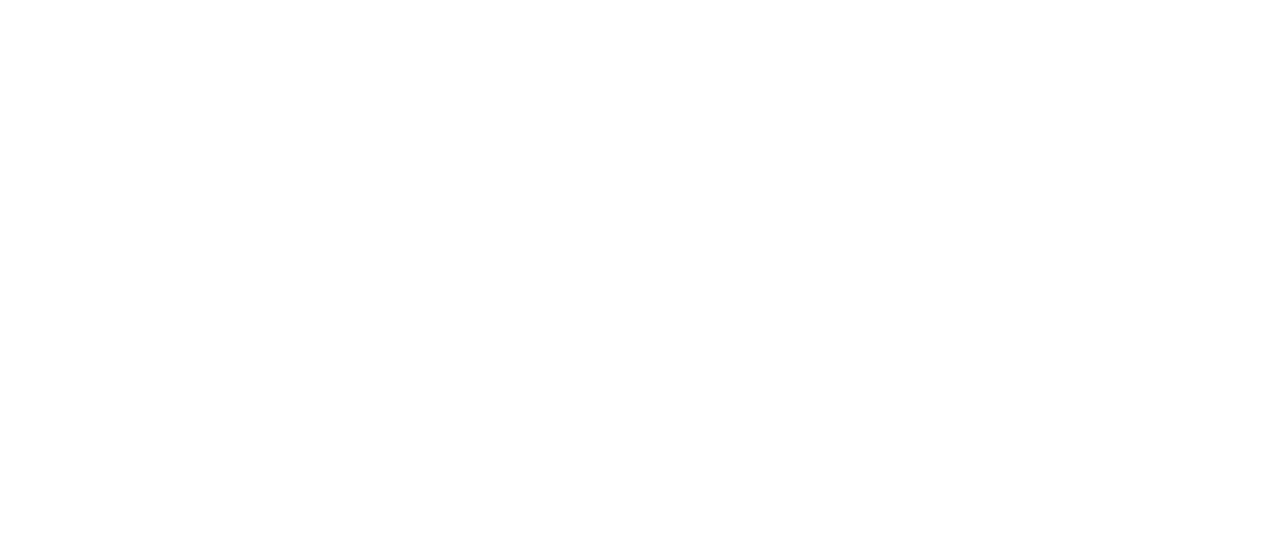
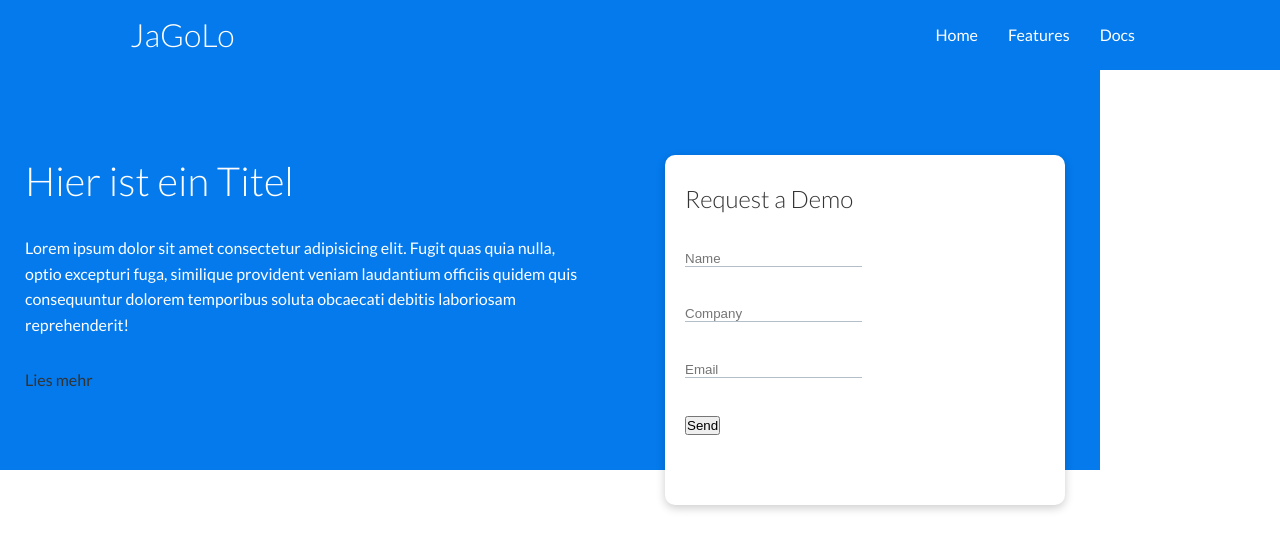
Before and after one commit to schlucht/WebsKurs, a plain HTML site: page index.html in a window 1280 px wide. Drawn offline with Linux system fonts and the light colour scheme.

Commit message:
inital Project

```diff
--- a/index.html
+++ b/index.html
@@ -3,13 +3,45 @@
 <head>
     <meta charset="UTF-8">
     <meta name="viewport" content="width=device-width, initial-scale=1.0">
+    <link rel="stylesheet" href="style.css">
     <title>Loruki Website</title>
 </head>
 <body>
     <div class="navbar">
-        <div class="container">
-            <div class="logo"></div>
+        <div class="container flex">
+            <h1 class="logo">JaGoLo</h1>
+            <nav>
+                <ul>
+                    <li><a href="index.html">Home</a></li>
+                    <li><a href="features.html">Features</a></li>
+                    <li><a href="docs.html">Docs</a></li>
+                </ul>
+            </nav>
         </div>
     </div>
+    <section class="showcase">
+        <div class="container grid">
+            <div class="showcase-text">
+                <h1>Hier ist ein Titel</h1>
+                <p>Lorem ipsum dolor sit amet consectetur adipisicing elit. Fugit quas quia nulla, optio excepturi fuga, similique provident veniam laudantium officiis quidem quis consequuntur dolorem temporibus soluta obcaecati debitis laboriosam reprehenderit!</p>
+                <a href="features.html" class="btn btn-outline">Lies mehr</a>
+            </div>
+            <div class="showcase-form card">
+                <h2>Request a Demo</h2>
+                <form action="">
+                    <div class="form-control">
+                        <input type="text" name="name" placeholder="Name" required>
+                    </div>
+                    <div class="form-control">
+                        <input type="text" name="company" placeholder="Company" required>
+                    </div>
+                    <div class="form-control">
+                        <input type="email" name="email" placeholder="Email" required>
+                    </div>
+                    <input type="submit" value="Send" class="btn btn-primary">
+                </form>
+            </div>
+        </div>
+    </section>
 </body>
 </html>
--- /dev/null
+++ b/style.css
@@ -0,0 +1,127 @@
+@import url('https://fonts.googleapis.com/css2?family=Lato:ital,wght@0,100;0,300;0,400;0,700;0,900;1,100;1,300;1,400;1,900&display=swap');
+
+:root {
+    --bg: #fff;
+    --color: #333;
+
+    --primery: #047aed;
+    --primery-color: #fff;
+}
+
+*{
+    box-sizing: border-box;
+    padding: 0;
+    margin: 0;
+}
+html {
+    background-color: var(--bg);
+}
+body{
+    font-family: 'Lato', sans-serif;
+    color: var(--color);
+    line-height: 1.6;
+}
+ul {
+    list-style-type: none;
+}
+a{
+    text-decoration: none;
+    color: var(--color);
+}
+h1,
+h2 {
+    font-weight: 300;
+    line-height: 1.2;
+    margin: 10px 0;
+}
+p {
+    margin: 10px 0;
+}
+img{
+    width: 100%;
+}
+/* Navbar */
+.navbar {
+    background-color: var(--primery);
+    color: var(--primery-color);
+    height: 70px;
+}
+.navbar ul {
+    display: flex;
+}
+.navbar a{
+    color: var(--primery-color);
+    padding: 10px;
+    margin: 0 5px;
+}
+.navbar a:hover {
+    border-bottom: 2px var(--primery-color) solid;
+}
+.navbar .flex {
+    justify-content: space-between;
+}
+/* Showcase */
+.showcase {
+    height: 400px;
+    background-color: var(--primery);
+    color: var(--primery-color);
+    position: absolute;
+}
+.showcase h1 {
+    font-size: 40px;
+    color: var(--primery-color);
+}
+.showcase p {
+    padding: 20px 0;
+}
+.showcase .grid {
+    grid-template-columns: 55% 45%;
+    gap: 30px;
+    overflow: visible;
+}
+.showcase-form{
+    position: relative;
+    top: 60px;
+    height: 350px;
+    width: 400px;
+    padding: 40px;
+    z-index: 100;
+    justify-self: flex-end;
+}
+.showcase-form .form-control{
+    margin: 30px 0;
+}
+.showcase-form input[type='text'],
+.showcase-form input[type='email'] {
+    border: 0;
+    border-bottom: 1px solid #b4becb;
+}
+/* Utilities */
+.container{
+    max-width: 1100px;
+    margin: 0 auto;
+    overflow: auto;
+    padding: 0 40px;
+}
+.card {
+    background-color: var(--bg);
+    color: var(--color);
+    border-radius: 10px;
+    box-shadow: 0 3px 10px rgba(0,0,0,.2);
+    padding: 20px;
+    margin: 10px;
+}
+.flex{
+    display: flex;
+    justify-content: center;
+    align-items: center;
+    height: 100%;
+}
+.grid{
+    display: grid;
+    grid-template-columns: repeat(2, 1fr);
+    gap: 20px;
+    justify-content: center;
+    align-items: center;
+    height: 100%;
+}
```
Also changed, not shown: images/cli.png (added), images/cloud.png (added), images/docs.png (added), images/favicon.png (added), images/logos/clojure.png (added), images/logos/csharp.png (added), images/logos/go.png (added), images/logos/node.png (added), images/logos/php.png (added), images/logos/python.png (added), images/logos/ruby.png (added), images/logos/scala.png (added), images/npm.png (added), images/server.png (added), 1 more files, 1 other file.
